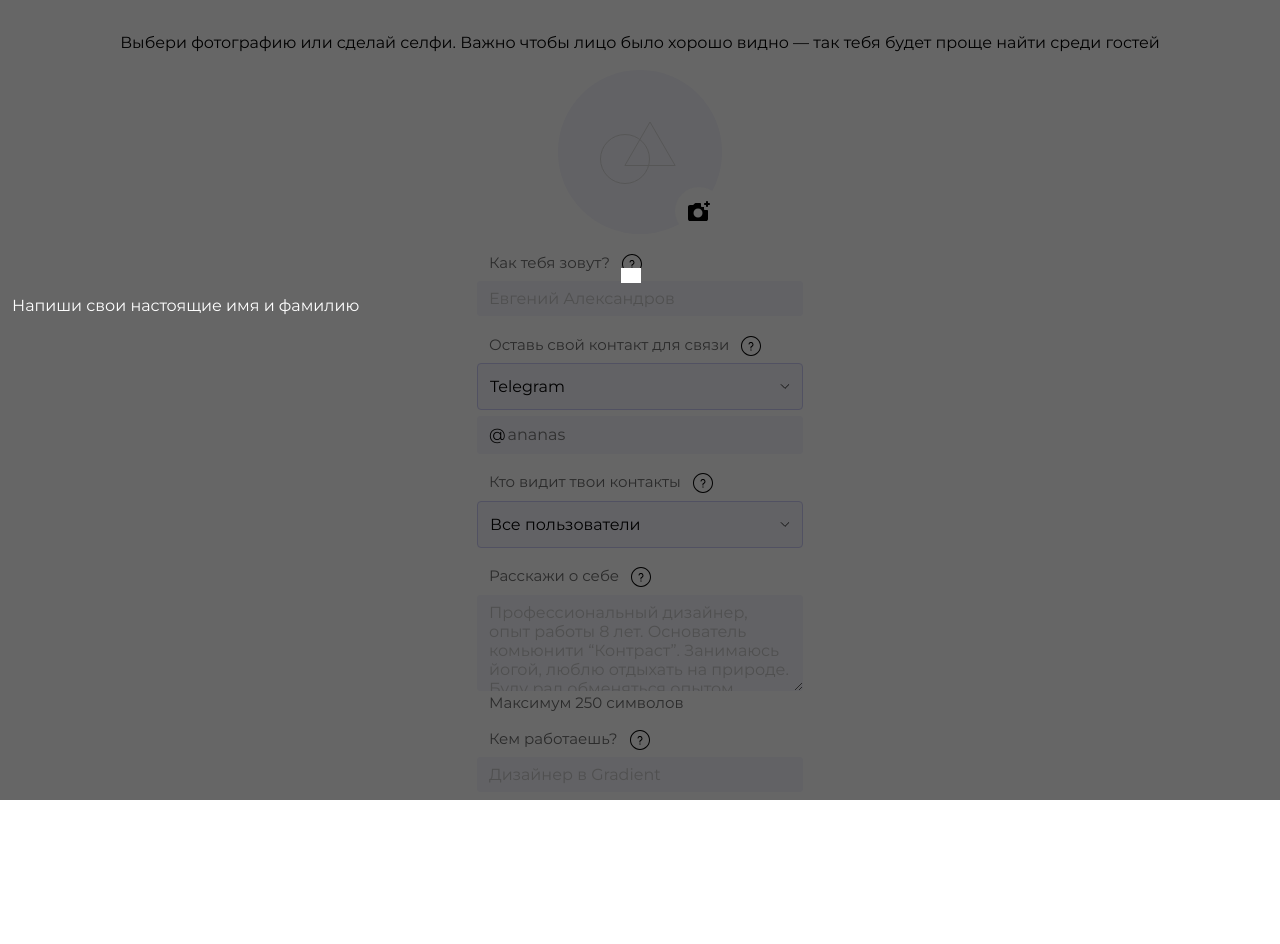
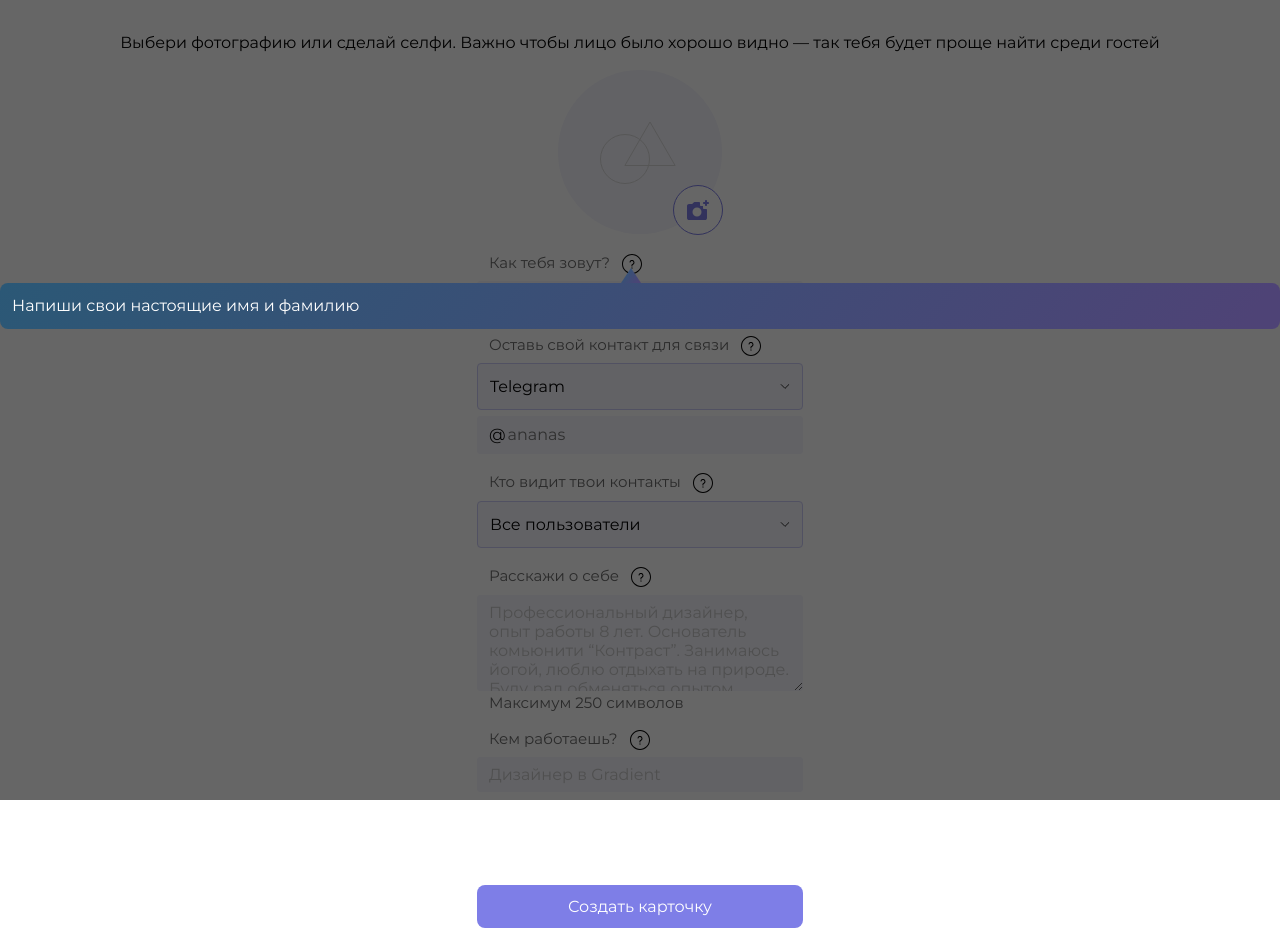
Before and after one commit to accrrsd/Weetalk, a React (Create React App) app: page /#/login in a window 1280 px wide. Both pictures are taken after a click on the element 631 px from the left and 263 px from the top of the page. Built offline with nearby package versions, Linux system fonts and the light colour scheme.

Commit message:
return main2, remake color tip

```diff
--- a/src/components/route-menu/route-menu.module.css
+++ b/src/components/route-menu/route-menu.module.css
@@ -10,7 +10,7 @@
 }
 
 .menu {
-  background: var(--main2);
+  background: var(--main-gradient);
   list-style: none;
   display: flex;
   margin: 0;
--- a/src/components/tip-modal/tip-modal.module.css
+++ b/src/components/tip-modal/tip-modal.module.css
@@ -13,7 +13,7 @@
   position: relative;
   border-radius: 8px;
   padding: 12px;
-  background-color: var(--main2);
+  background: var(--main-gradient);
 }
 
 .message {
@@ -22,17 +22,16 @@
 
 .tongue {
   position: absolute;
-  width: 0;
-  height: 0;
-  border-style: solid;
+  width: 20px;
+  height: 15px;
+  background: var(--main-gradient);
+  background-size: cover;
 }
 .tongueDown {
   bottom: -15px;
-  border-width: 15px 10px 0 10px;
-  border-color: var(--main2) transparent transparent transparent;
+  clip-path: polygon(50% 100%, 100% 0, 0 0);
 }
 .tongueUp {
   top: -15px;
-  border-width: 0 10px 15px 10px;
-  border-color: transparent transparent var(--main2) transparent;
+  clip-path: polygon(50% 0, 100% 100%, 0 100%);
 }
--- a/src/utils/variables.css
+++ b/src/utils/variables.css
@@ -1,8 +1,8 @@
 :root {
   --main1: #fff;
-  --main2-old: #7e7ee7;
-  --main2: linear-gradient(127.95deg, #2B5876 0%, #4E4376 97.08%);
+  --main2: #7e7ee7;
   --main3: #d9d9f8;
+  --main-gradient: linear-gradient(127.95deg, #2b5876 0%, #4e4376 97.08%);
 
   --accent1: #e43642;
   --accent2: #26878d;
```
